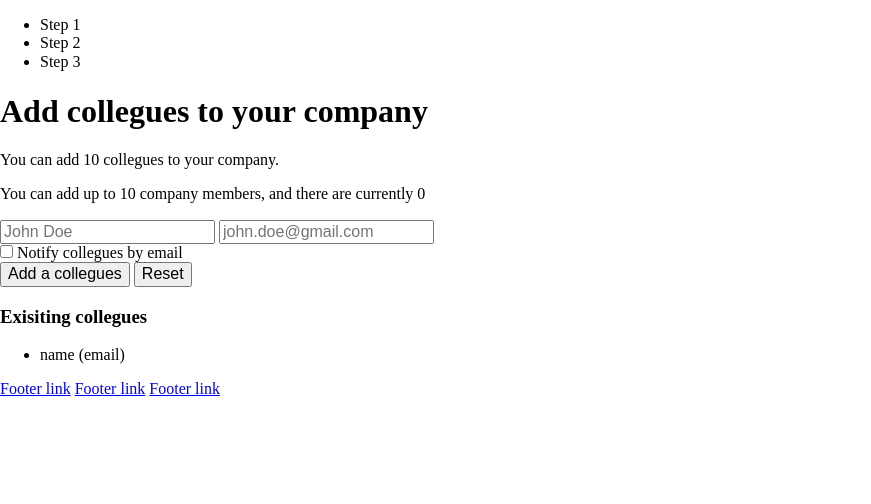
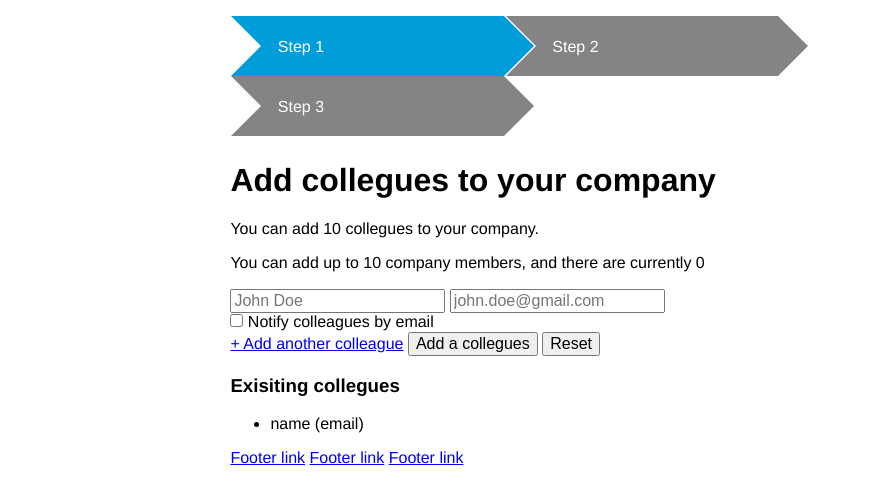
Before and after one commit to tohjg/idf-frontend, a website: page src/index.html in a window 1280 px wide. Shown: the whole page, without its empty margins (0-871 px from the left). Drawn offline with nearby package versions, Linux system fonts and the light colour scheme.

Commit message:
added styling for stepper breadcrumb

```diff
--- a/src/index.html
+++ b/src/index.html
@@ -4,13 +4,15 @@
     <title>Company Sign Up Registration</title>
     <script src="//cdnjs.cloudflare.com/ajax/libs/jquery/3.2.1/jquery.min.js"></script>
     <link rel="stylesheet" href="//cdnjs.cloudflare.com/ajax/libs/normalize/7.0.0/normalize.min.css">
+    <link rel="stylesheet" href="styles/main.css">
 </head>
 <body>
+  <div class="container">
     <header>
         <ul class="stepper">
-            <li class="selected">Step 1</li>
-            <li>Step 2</li>
-            <li>Step 3</li>
+            <li class="selected"><span>Step 1</span></li>
+            <li><span>Step 2</span></li>
+            <li><span>Step 3</span></li>
         </ul>
     </header>
     <h1>Add collegues to your company</h1>
@@ -25,9 +27,10 @@
           </div>
           <div>
             <input type="checkbox" name="notify-teammate" id="notify-teammate">
-            <label for="notify-teammate">Notify collegues by email</label>
+            <label for="notify-teammate">Notify colleagues by email</label>
           </div>
         </div>
+        <a href="#">+ Add another colleague</a>
         <button>Add a collegues</button>
         <button type="reset">Reset</button>
     </div>
@@ -41,5 +44,7 @@
       <a href="#">Footer link</a>
       <a href="#">Footer link</a>
     </footer>
+
+  </div>
 </body>
 </html>
--- /dev/null
+++ b/src/styles/main.css
@@ -0,0 +1,61 @@
+/* everybody */
+* {
+  font-family: Helvetica, Arial, Sans-Serif;
+}
+
+/* container that hold all the every thing*/
+.container {
+  margin: 1em 18%;
+}
+
+/* styling for stepper */
+.stepper {
+  list-style: none;
+  display: inline-block;
+  color: #fff;
+  padding: 0;
+  margin: 0;
+  width: 100%;
+}
+
+.stepper li {
+  float: left;
+  background: #848484;
+  padding: 1.4em 0em 1.2em 2.9em;
+  position: relative;
+  width: 27.6%;
+  margin: 0 1px;
+}
+
+/* selected in stepper */
+.stepper > .selected {
+  background: #019DDA;
+}
+
+.stepper > .selected > span::after {
+  border-left-color: #019DDA;
+}
+
+/* generate arrows */
+.stepper > li > span::before {
+  content: "";
+  width: 0;
+  height: 0;
+  position: absolute;
+  top: 0;
+  left: 0;
+  border: solid transparent;
+  border-left-color: #fff;
+  border-width: 1.9em;
+}
+
+.stepper > li > span::after {
+  content: "";
+  border-left: 1.9em solid #848484;
+  border-top: 1.9em solid transparent;
+  border-bottom: 1.9em solid transparent;
+  position: absolute;
+  top: 0;
+  left: 100%;
+  z-index: 20;
+}
```
